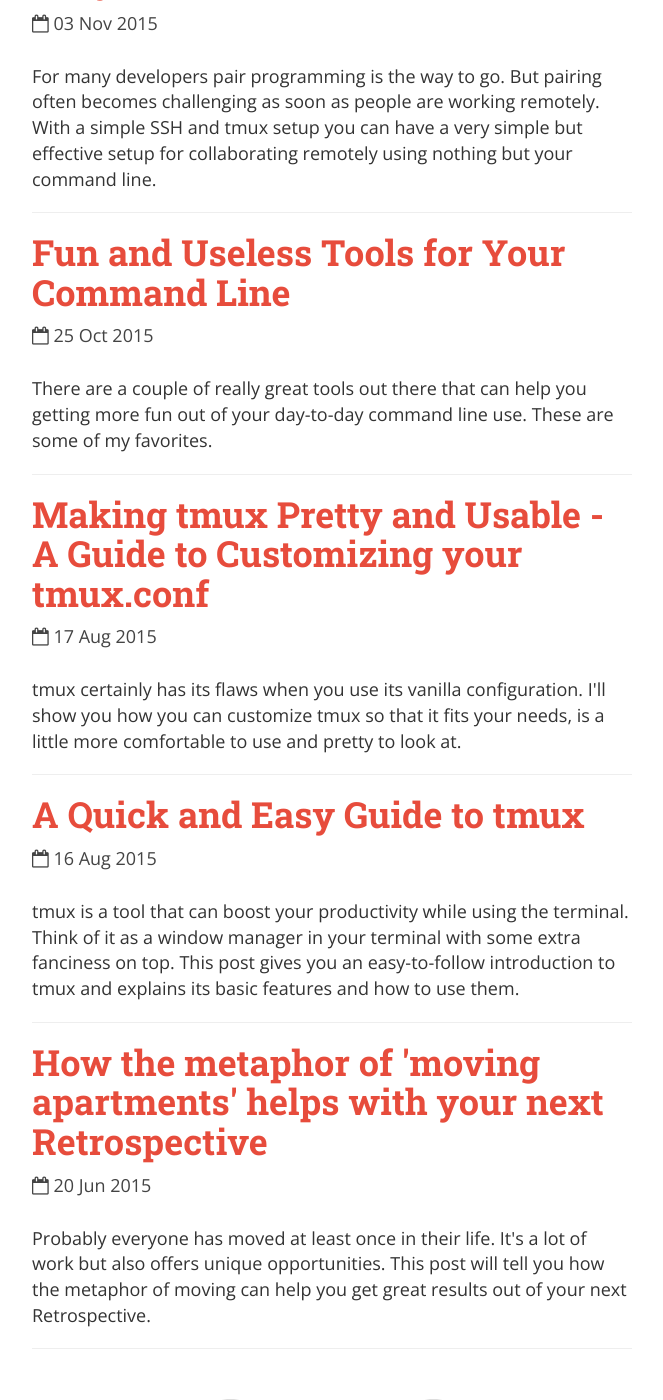
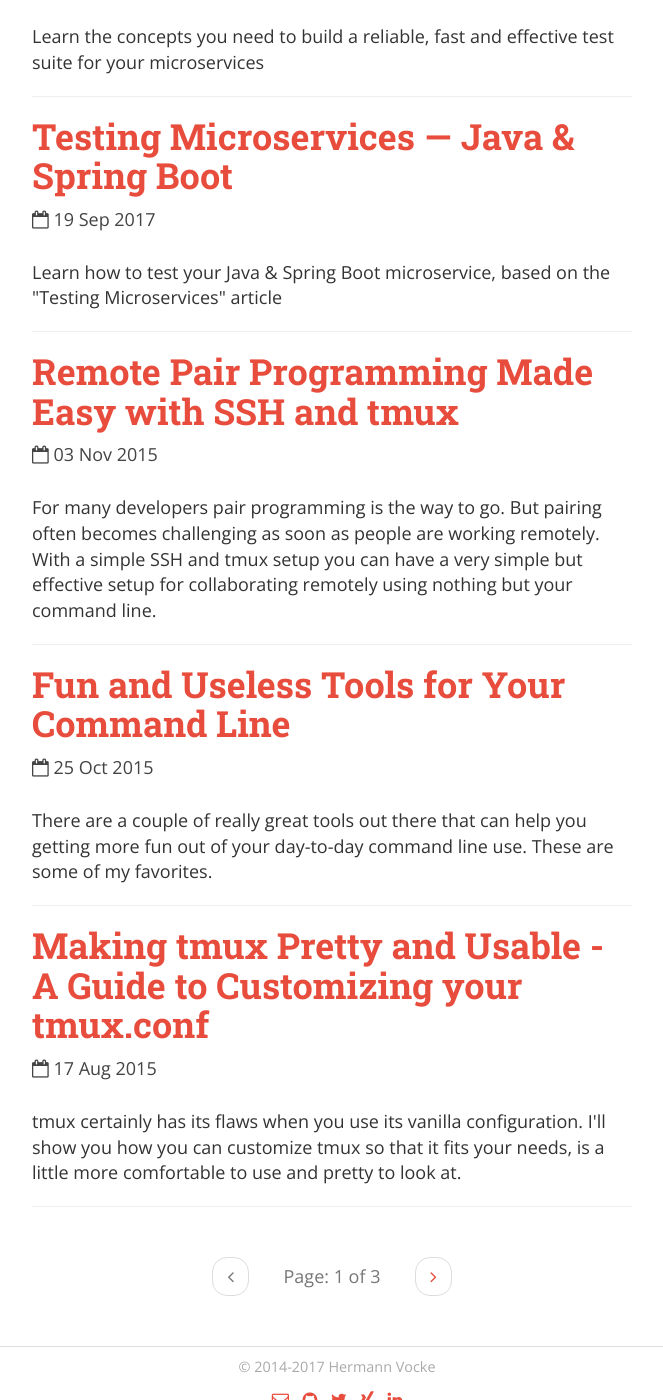
Before and after one commit to hamvocke/hamvocke.github.io, a Jekyll site: the page built from blog/index.html, in a window 1280 px wide and 1400 px high, scrolled down 358 px. Shown: the whole window, without its empty margins (308-971 px from the left). Built offline with Jekyll 4.4.1, drawn with Linux system fonts in a browser that asks for light colours; nearby versions of some CDN libraries; the list of posts is cut into pages by our own code; comment, search, counter and statistics services are not loaded; some of the changed text lies outside the part shown.

Commit message:
publish testing microservices posts

```diff
--- a/_drafts/testing_java_microservices.md
+++ b/_posts/2017-09-19-testing-java-microservices.md
@@ -2,7 +2,7 @@
 layout: post
 title: Testing Microservices — Java & Spring Boot
 tags: programming testing java
-excerpt: Based on the previous post about testing microservices, I'll show how to implement different types of tests for a Spring Boot microservice written  in Java
+excerpt: Learn how to test your Java & Spring Boot microservice, based on the "Testing Microservices" article
 comments: true
 ---
 
--- a/_drafts/testing_microservices.md
+++ b/_posts/2017-09-19-testing-microservices.md
@@ -2,7 +2,7 @@
 layout: post
 title: Testing Microservices
 tags: programming testing
-excerpt: If you want to jump aboard the Microservices hype-train, continuous delivery and test automation will be your best friends. Finding out which tests you need and how you can write them can be quite challenging. This post sums up my experience testing Microservices to allow fast development and frequent deployments.
+excerpt: Learn the concepts you need to build a reliable, fast and effective test suite for your microservices
 comments: true
 ---
 
```
